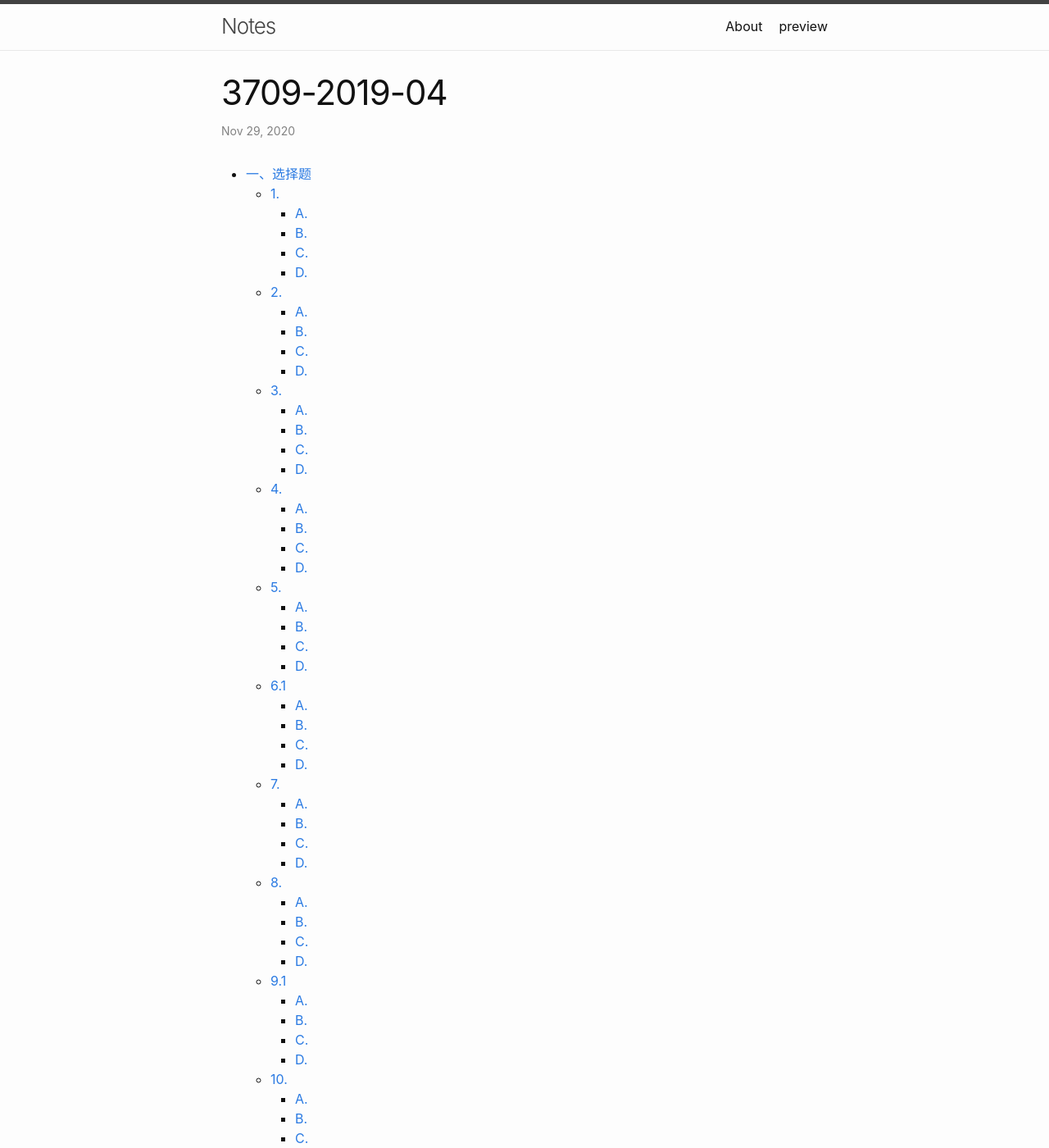
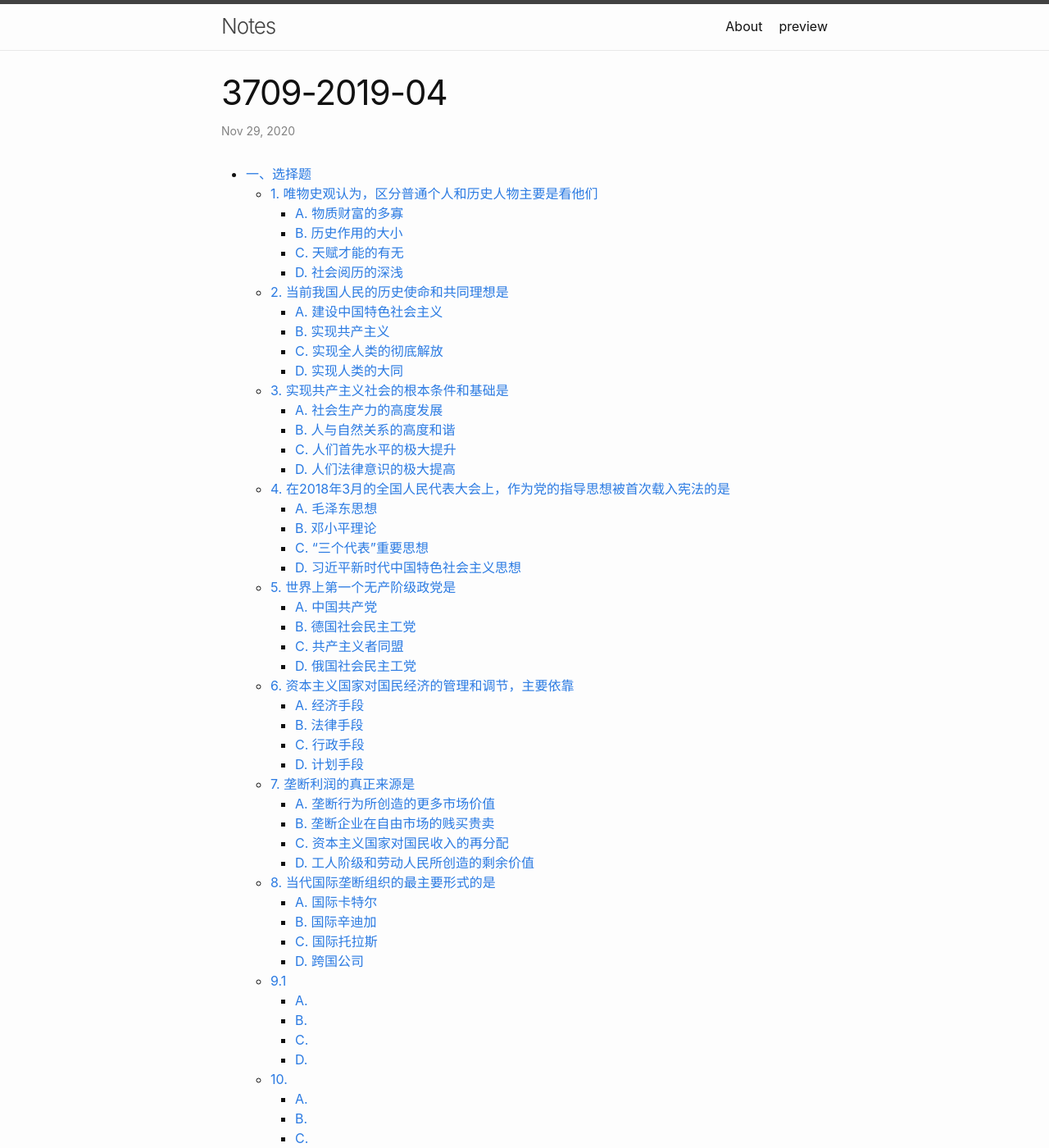
Before and after one commit to wangtiga/wangtiga.github.io, a Jekyll site: the page built from _previews/2020-11-29-3709_2019_04.md, in a window 1280 px wide and 1400 px high. Shown: the whole window at 82% size. Built offline with Jekyll 4.4.1, drawn with Linux system fonts in a browser that asks for light colours; some of the changed text lies outside the part shown.

Commit message:
updated from notep

```diff
--- a/_previews/2020-11-29-3709_2019_04.md
+++ b/_previews/2020-11-29-3709_2019_04.md
@@ -13,54 +13,70 @@ tags:   exam
 
 # 一、选择题
 
-## 1.
-### A.
-### B.
-### C.
-### D.
+## 1. 唯物史观认为，区分普通个人和历史人物主要是看他们
+### A. 物质财富的多寡
+### B. 历史作用的大小
+### C. 天赋才能的有无
+### D. 社会阅历的深浅
 
-## 2.
-### A.
-### B.
-### C.
-### D.
+B
 
-## 3.
-### A.
-### B.
-### C.
-### D.
+## 2. 当前我国人民的历史使命和共同理想是
+### A. 建设中国特色社会主义
+### B. 实现共产主义
+### C. 实现全人类的彻底解放
+### D. 实现人类的大同
 
-## 4.
-### A.
-### B.
-### C.
-### D.
+B
+
+## 3. 实现共产主义社会的根本条件和基础是
+### A. 社会生产力的高度发展
+### B. 人与自然关系的高度和谐
+### C. 人们首先水平的极大提升
+### D. 人们法律意识的极大提高
+
+A
 
 
-## 5.
-### A.
-### B.
-### C.
-### D.
+## 4. 在2018年3月的全国人民代表大会上，作为党的指导思想被首次载入宪法的是
+### A. 毛泽东思想
+### B. 邓小平理论
+### C. "三个代表"重要思想
+### D. 习近平新时代中国特色社会主义思想
 
-## 6.1
-### A.
-### B.
-### C.
-### D.
+D
 
-## 7.
-### A.
-### B.
-### C.
-### D.
+## 5. 世界上第一个无产阶级政党是
+### A. 中国共产党
+### B. 德国社会民主工党
+### C. 共产主义者同盟
+### D. 俄国社会民主工党
 
-## 8.
-### A.
-### B.
-### C.
-### D.
+C
+
+## 6. 资本主义国家对国民经济的管理和调节，主要依靠
+### A. 经济手段
+### B. 法律手段
+### C. 行政手段
+### D. 计划手段
+
+A
+
+## 7. 垄断利润的真正来源是
+### A. 垄断行为所创造的更多市场价值
+### B. 垄断企业在自由市场的贱买贵卖
+### C. 资本主义国家对国民收入的再分配
+### D. 工人阶级和劳动人民所创造的剩余价值
+
+D
+
+## 8. 当代国际垄断组织的最主要形式的是
+### A. 国际卡特尔
+### B. 国际辛迪加
+### C. 国际托拉斯
+### D. 跨国公司
+
+D
 
 ## 9.1
 ### A.
```
Also changed, not shown: _previews/2020-07-04-3708_2018_10.md (+51 -4 lines), _previews/2020-11-29-3709_2019_10.md (+63 -3 lines).
